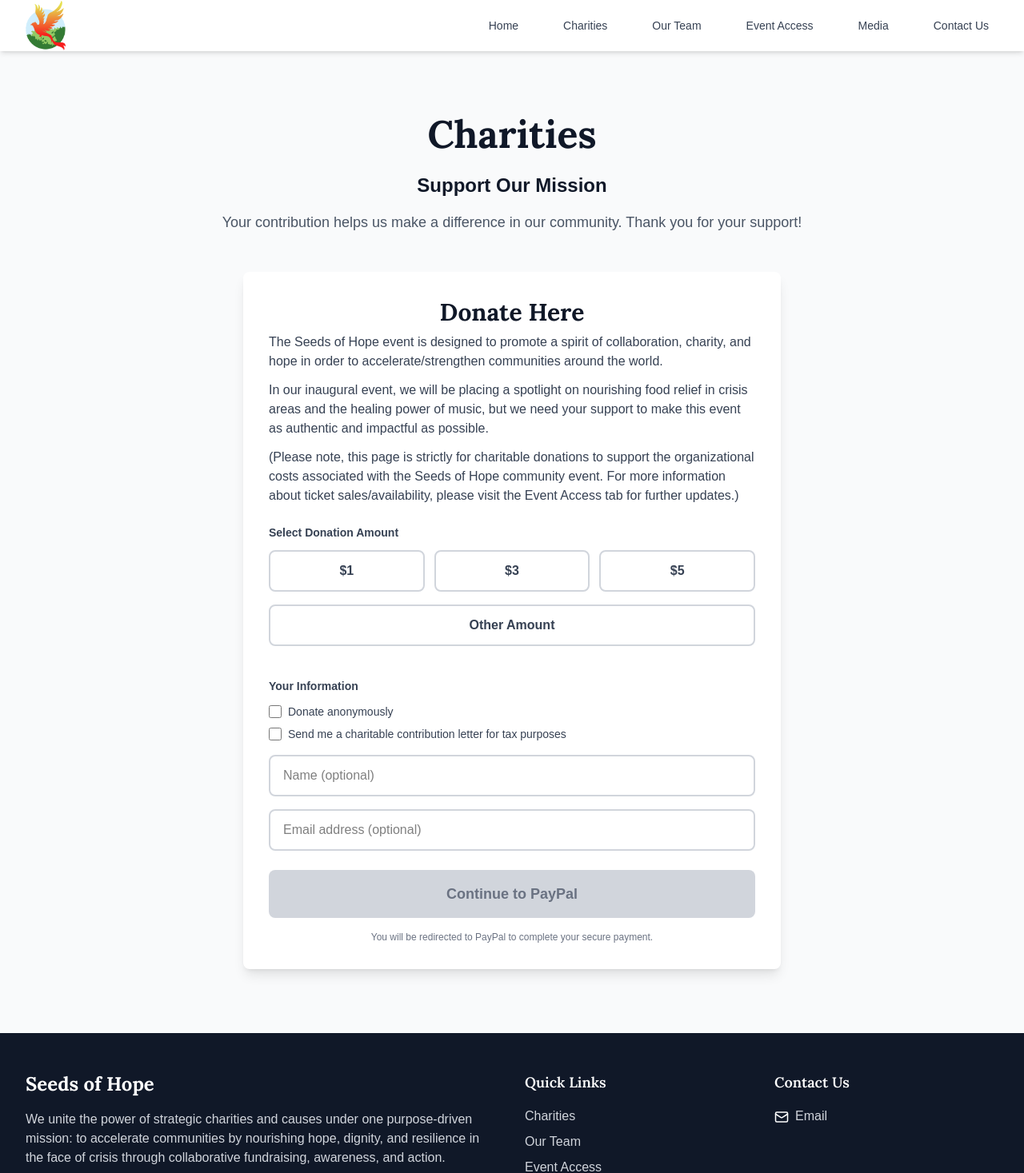
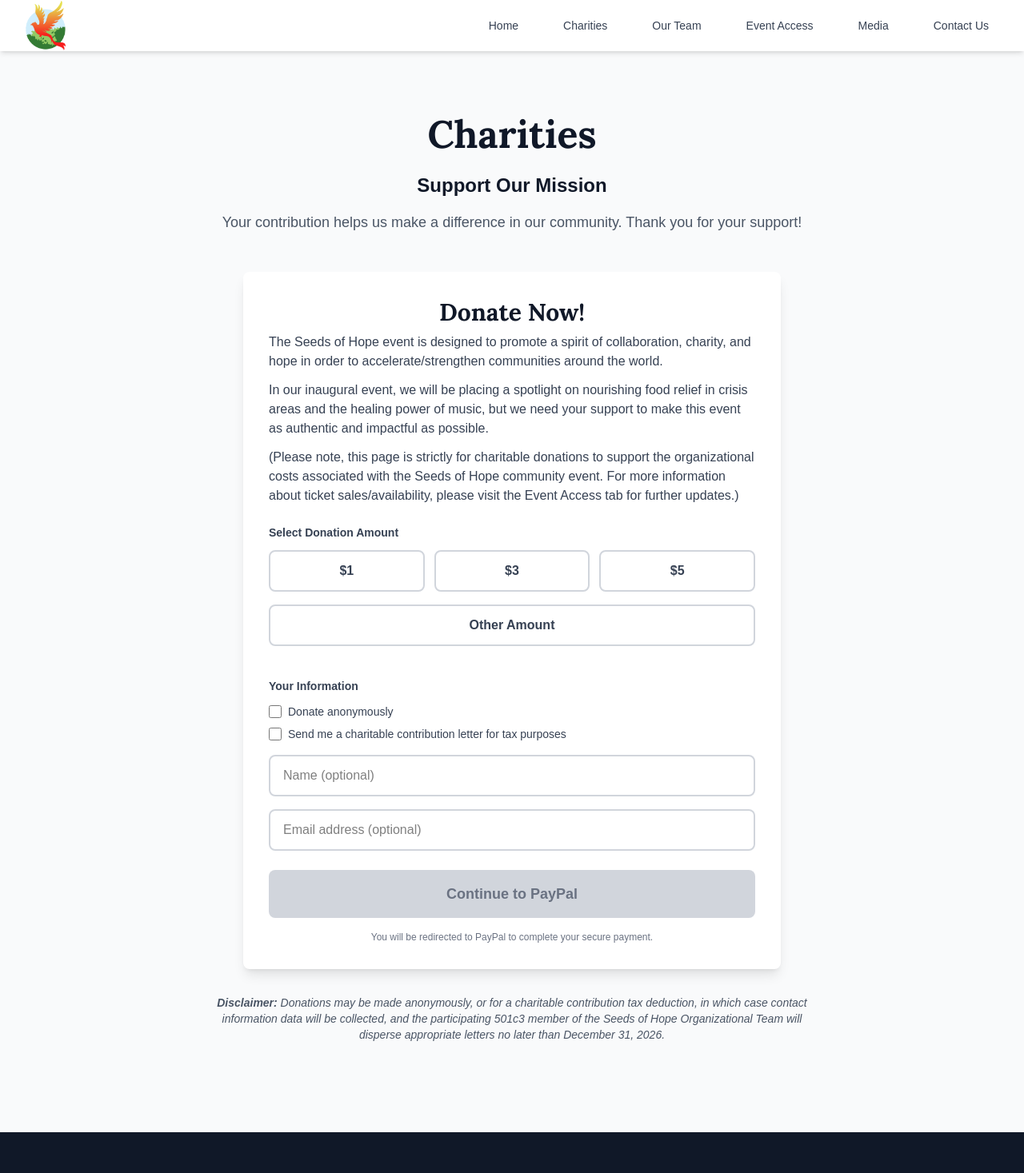
Before and after one commit to ZTFitru/seeds-of-hope, a Next.js app in the folder frontend/: page /charities in a window 1280 px wide. Shown: the top 1467 px of the page at 80% size. Built offline with nearby package versions, Linux system fonts and the light colour scheme.

Commit message:
Changes to donation page

```diff
--- a/frontend/src/app/charities/page.js
+++ b/frontend/src/app/charities/page.js
@@ -181,7 +181,7 @@ export default function Charities() {
                 <div className="max-w-2xl mx-auto">
                     <div className="bg-white rounded-lg shadow-lg p-8">
                         <h2 className="text-3xl font-bold text-gray-900 mb-2 text-center">
-                            Donate Here
+                            Donate Now!
                         </h2>
 
                         {/* Message above donation fields */}
@@ -334,6 +334,13 @@ export default function Charities() {
                         </p>
                     </div>
                 </div>
+
+                {/* Disclaimer */}
+                <div className="max-w-3xl mx-auto mt-8 mb-8">
+                    <p className="text-sm text-gray-600 text-center italic">
+                        <strong>Disclaimer:</strong> Donations may be made anonymously, or for a charitable contribution tax deduction, in which case contact information data will be collected, and the participating 501c3 member of the Seeds of Hope Organizational Team will disperse appropriate letters no later than December 31, 2026.
+                    </p>
+                </div>
             </div>
             <Footer />
         </div>
```
